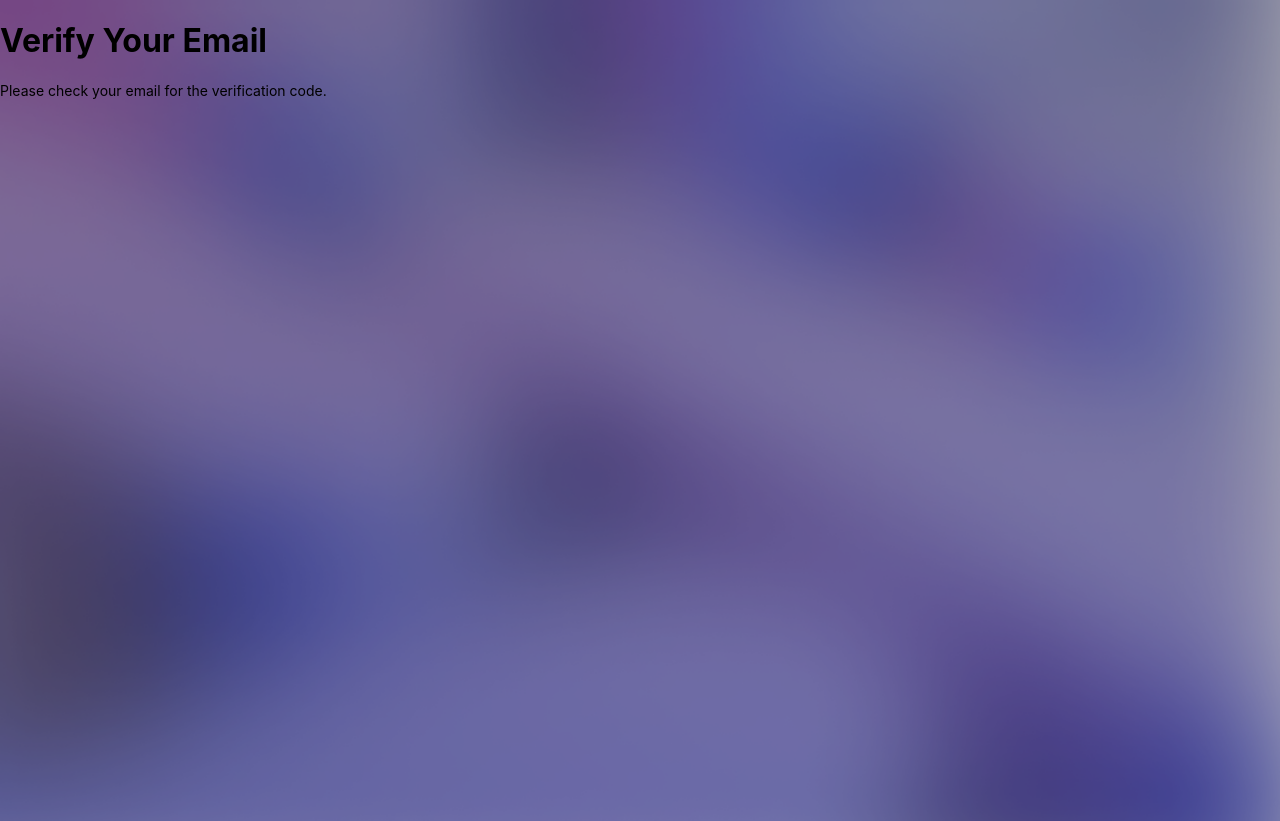
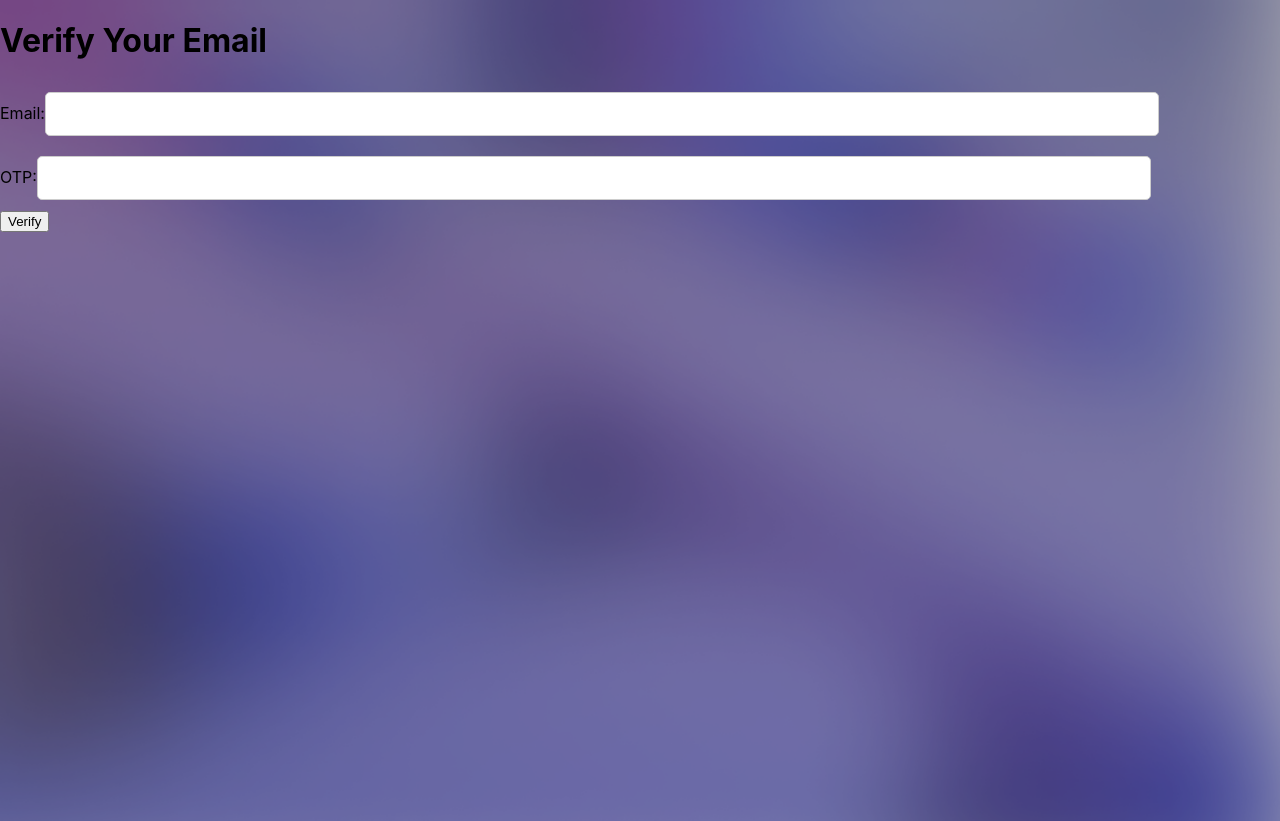
Before and after one commit to Laffyyy/Lootmarket, a React (Create React App) app in the folder Frontend/lootmarketfront/: page /verifyemail in a window 1280 px wide. Built offline with nearby package versions, Linux system fonts and the light colour scheme.

Commit message:
fix routing

```diff
--- a/Frontend/lootmarketfront/src/App.js
+++ b/Frontend/lootmarketfront/src/App.js
@@ -1,93 +1,23 @@
 import React, { useState } from 'react';
-import { Route, Routes, Link, useNavigate } from 'react-router-dom';
+import { BrowserRouter as Router, Routes, Route } from 'react-router-dom';
 import { GoogleOAuthProvider, GoogleLogin } from '@react-oauth/google'; // Import from @react-oauth/google
 import './App.css';
 import Login from './pages/login';
 import Register from './pages/register';
 import VerifyEmail from './pages/verifyemail';
-import Dashboard from './pages/dashboard'; // Import Dashboard component
-import PostStories from './pages/PostStories'; // Import PostStories component
+import Home from './pages/Home'; // Import the Home component
+import Profile from './pages/Profile';
 
 function App() {
-  const [loginData, setLoginData] = useState({ email: '', password: '' });
-  const [loginMessage, setLoginMessage] = useState('');
-  const navigate = useNavigate(); // Initialize navigate
+  return (
 
-  const handleLoginChange = (e) => {
-    const { name, value } = e.target;
-    setLoginData({ ...loginData, [name]: value });
-  };
-
-  const handleLoginSubmit = async (e) => {
-    e.preventDefault();
-    try {
-      const response = await fetch('http://localhost:5000/login', { // Ensure this URL matches the backend
-        method: 'POST',
-        headers: { 'Content-Type': 'application/json' },
-        body: JSON.stringify(loginData),
-      });
-      const data = await response.json();
-      if (response.ok) {
-        setLoginMessage('Login successful!');
-        localStorage.setItem('userId', data.user.uid); // Save user ID to local storage
-        navigate('/dashboard'); // Redirect to dashboard
-      } else if (response.status === 403) {
-        setLoginMessage('Email not verified. OTP has been resent to your email.');
-        navigate('/verifyemail'); // Redirect to VerifyEmail page
-      } else {
-        setLoginMessage(data.message);
-      }
-    } catch (error) {
-      setLoginMessage('An error occurred. Please try again.');
-    }
-  };
-
-  const handleGoogleSuccess = async (credentialResponse) => {
-    const idToken = credentialResponse.credential; // Extract ID token
-    if (!idToken) {
-      setLoginMessage('Google login failed: No ID token received.');
-      return;
-    }
-    try {
-      const res = await fetch('http://localhost:5000/google-signin', { // Ensure this matches the backend port
-        method: 'GET',
-        headers: {
-          Authorization: `Bearer ${idToken}`, // Send ID token in Authorization header
-        },
-      });
-      if (!res.ok) {
-        const errorText = await res.text(); // Read response as text
-        console.error('Error response from server:', errorText); // Log the error for debugging
-        throw new Error(`HTTP error! status: ${res.status}, message: ${errorText}`);
-      }
-      const data = await res.json();
-      setLoginMessage(`Google login successful! Welcome, ${data.user.name}`);
-      localStorage.setItem('userId', data.user.uid); // Save user ID to local storage
-      navigate('/dashboard'); // Redirect to dashboard
-    } catch (error) {
-      console.error('Error during Google login:', error); // Log the error for debugging
-      if (error.message.includes('Cannot GET /google-signin')) {
-        setLoginMessage('Google login failed: Backend route not found. Please check the server setup.');
-      } else if (error.message.includes('Invalid token provided')) {
-        setLoginMessage('Google login failed: Invalid token. Please ensure you are using the correct account.');
-      } else if (error.message.includes('Failed to fetch')) {
-        setLoginMessage('Failed to connect to the server. Please try again later.');
-      } else {
-        setLoginMessage('An error occurred during Google login.');
-      }
-    }
-  };
-
-  const handleGoogleFailure = () => {
-    setLoginMessage('Google login failed. Please try again.');
-  };
-
-  return (
       <div className="main-container">
         <Routes>
           <Route path="/" element={<Login />} />
           <Route path="/register" element={<Register />} />
           <Route path="/verifyemail" element={<VerifyEmail />} />
+          <Route path="/home" element={<Home />} />
+          <Route path="/Profile" element={<Profile />} />
         </Routes>
       </div>
   );
--- a/Frontend/lootmarketfront/src/pages/Home.js
+++ b/Frontend/lootmarketfront/src/pages/Home.js
@@ -22,6 +22,7 @@ const Home = () => {
 
   return (
     <div className="home-container">
+      {/* Ensure no <Router> is used here */}
       {/* Navbar */}
       <nav className="navbar">
         <div className="logo-container">
--- a/Frontend/lootmarketfront/src/pages/login.js
+++ b/Frontend/lootmarketfront/src/pages/login.js
@@ -1,25 +1,130 @@
-import React from 'react';
-import { Link } from 'react-router-dom';
-import './Login.css'; // Make sure to create a corresponding CSS file
+import React, { useState } from 'react';
+import { Link, useNavigate } from 'react-router-dom';
+import './Login.css';
+import { GoogleOAuthProvider, GoogleLogin } from '@react-oauth/google';
 
 function Login() {
+  const [loginData, setLoginData] = useState({ email: '', password: '' });
+  const [loginMessage, setLoginMessage] = useState('');
+  const navigate = useNavigate();
+
+  const handleLoginChange = (e) => {
+    const { name, value } = e.target;
+    setLoginData({ ...loginData, [name]: value });
+  };
+
+  const handleLoginSubmit = async (e) => {
+    e.preventDefault();
+    try {
+      const response = await fetch('http://localhost:5000/login', {
+        method: 'POST',
+        headers: { 'Content-Type': 'application/json' },
+        body: JSON.stringify(loginData),
+      });
+      const data = await response.json();
+      if (response.ok) {
+        setLoginMessage('Login successful!');
+        localStorage.setItem('userId', data.user.uid);
+        navigate('/dashboard');
+      } else if (response.status === 403) {
+        setLoginMessage('Email not verified. OTP has been resent to your email.');
+        navigate(`/verifyemail?email=${encodeURIComponent(loginData.email)}`);
+      } else {
+        setLoginMessage(data.message);
+      }
+    } catch (error) {
+      setLoginMessage('An error occurred. Please try again.');
+    }
+  };
+
+  const handleGoogleSuccess = async (credentialResponse) => {
+    const idToken = credentialResponse.credential;
+    if (!idToken) {
+      setLoginMessage('Google login failed: No ID token received.');
+      return;
+    }
+    try {
+      const res = await fetch('http://localhost:5000/google-signin', {
+        method: 'GET',
+        headers: {
+          Authorization: `Bearer ${idToken}`,
+        },
+      });
+      if (!res.ok) {
+        const errorText = await res.text();
+        console.error('Error response from server:', errorText);
+        throw new Error(`HTTP error! status: ${res.status}, message: ${errorText}`);
+      }
+      const data = await res.json();
+      setLoginMessage(`Google login successful! Welcome, ${data.user.name}`);
+      localStorage.setItem('userId', data.user.uid);
+      navigate('/dashboard');
+    } catch (error) {
+      console.error('Error during Google login:', error);
+      if (error.message.includes('Cannot GET /google-signin')) {
+        setLoginMessage('Google login failed: Backend route not found. Please check the server setup.');
+      } else if (error.message.includes('Invalid token provided')) {
+        setLoginMessage('Google login failed: Invalid token. Please ensure you are using the correct account.');
+      } else if (error.message.includes('Failed to fetch')) {
+        setLoginMessage('Failed to connect to the server. Please try again later.');
+      } else {
+        setLoginMessage('An error occurred during Google login.');
+      }
+    }
+  };
+
+  const handleGoogleFailure = () => {
+    setLoginMessage('Google login failed. Please try again.');
+  };
+
   return (
+    <GoogleOAuthProvider clientId="176878939053-tb4n8t6390jrhvks67pkhoek9usn4pu7.apps.googleusercontent.com"> {/* Replace with your Google Client ID */}
       <div className="login-container">
         <div className="login-box">
           <div className="login-left">
             <img src="/logo.png" alt="Logo" className="logo" />
             <h2>Login</h2>
-          <button className="google-login">Sign in with Google</button>
+            <GoogleLogin
+              onSuccess={handleGoogleSuccess}
+              onError={handleGoogleFailure}
+            />
             <hr />
-          <input type="email" placeholder="Enter your email" className="input-field" />
-          <input type="password" placeholder="Enter your password" className="input-field" />
-          <p><Link to="/forgot-password" className="forgot-password-link">Forgot Password?</Link></p>
-          <button className="login-button">LOGIN</button>
-          <p>Don't have an account? <Link to="/register" className="register-link">Register Here</Link></p>
+            <form onSubmit={handleLoginSubmit}>
+              <input
+                type="email"
+                name="email"
+                placeholder="Enter your email"
+                className="input-field"
+                value={loginData.email}
+                onChange={handleLoginChange}
+              />
+              <input
+                type="password"
+                name="password"
+                placeholder="Enter your password"
+                className="input-field"
+                value={loginData.password}
+                onChange={handleLoginChange}
+              />
+              <p>
+                <Link to="/forgot-password" className="forgot-password-link">
+                  Forgot Password?
+                </Link>
+              </p>
+              <button type="submit" className="login-button">LOGIN</button>
+            </form>
+            <p>
+              Don't have an account?{' '}
+              <Link to="/register" className="register-link">
+                Register Here
+              </Link>
+            </p>
+            {loginMessage && <p className="login-message">{loginMessage}</p>}
           </div>
           <div className="login-right"></div>
         </div>
       </div>
+    </GoogleOAuthProvider>
   );
 }
 
--- a/Frontend/lootmarketfront/src/pages/register.js
+++ b/Frontend/lootmarketfront/src/pages/register.js
@@ -25,6 +25,7 @@ function Register() {
       alert('Error registering user: ' + (error.response ? error.response.data : error.message));
     }
   };
+
 
   return (
     <div className="register-container">
--- a/Frontend/lootmarketfront/src/pages/verifyemail.js
+++ b/Frontend/lootmarketfront/src/pages/verifyemail.js
@@ -1,8 +1,73 @@
+import { useState, useEffect } from 'react';
+import { useLocation } from 'react-router-dom';
+
 export default function VerifyEmail() {
+  const [email, setEmail] = useState('');
+  const [otp, setOtp] = useState('');
+  const [message, setMessage] = useState('');
+  const [error, setError] = useState('');
+  const location = useLocation();
+
+  useEffect(() => {
+    // Extract email from query parameters if available
+    const queryParams = new URLSearchParams(location.search);
+    const emailFromQuery = queryParams.get('email');
+    if (emailFromQuery) {
+      setEmail(emailFromQuery);
+    }
+  }, [location]);
+
+  const handleSubmit = async (e) => {
+    e.preventDefault();
+    setMessage('');
+    setError('');
+
+    try {
+      const response = await fetch('/verify-email', {
+        method: 'POST',
+        headers: { 'Content-Type': 'application/json' },
+        body: JSON.stringify({ email, otp }),
+      });
+
+      if (response.ok) {
+        const data = await response.json();
+        setMessage(data.message);
+      } else {
+        const errorData = await response.json();
+        setError(errorData.error || 'Verification failed');
+      }
+    } catch (err) {
+      setError('An error occurred while verifying the email');
+    }
+  };
+
   return (
     <div>
       <h1>Verify Your Email</h1>
-      <p>Please check your email for the verification code.</p>
+      <form onSubmit={handleSubmit}>
+        <div>
+          <label>Email:</label>
+          <input
+            type="email"
+            value={email}
+            onChange={(e) => setEmail(e.target.value)}
+            required
+            readOnly={!!email} // Make the field read-only if pre-filled
+          />
+        </div>
+        <div>
+          <label>OTP:</label>
+          <input
+            type="text"
+            value={otp}
+            onChange={(e) => setOtp(e.target.value)}
+            required
+          />
+        </div>
+        <button type="submit">Verify</button>
+      </form>
+      {message && <p style={{ color: 'green' }}>{message}</p>}
+      {error && <p style={{ color: 'red' }}>{error}</p>}
     </div>
   );
 }
```
Lines whose indentation alone changed are shown as unchanged.
